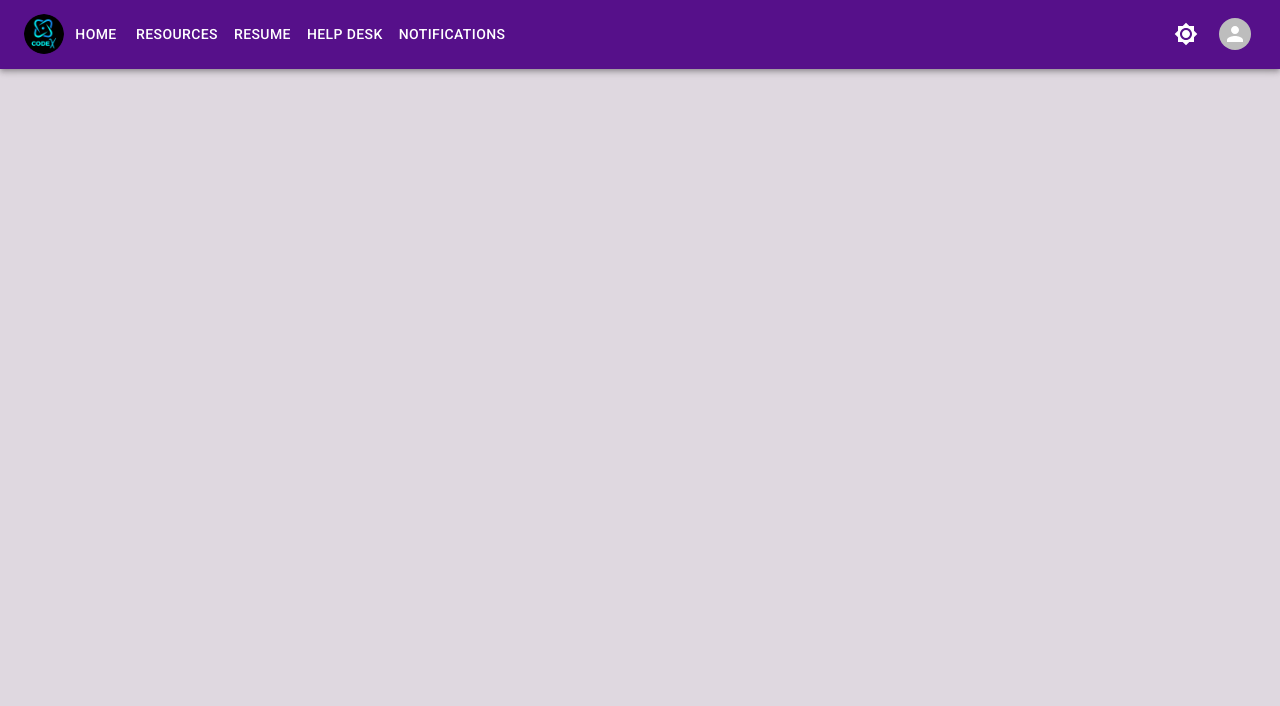
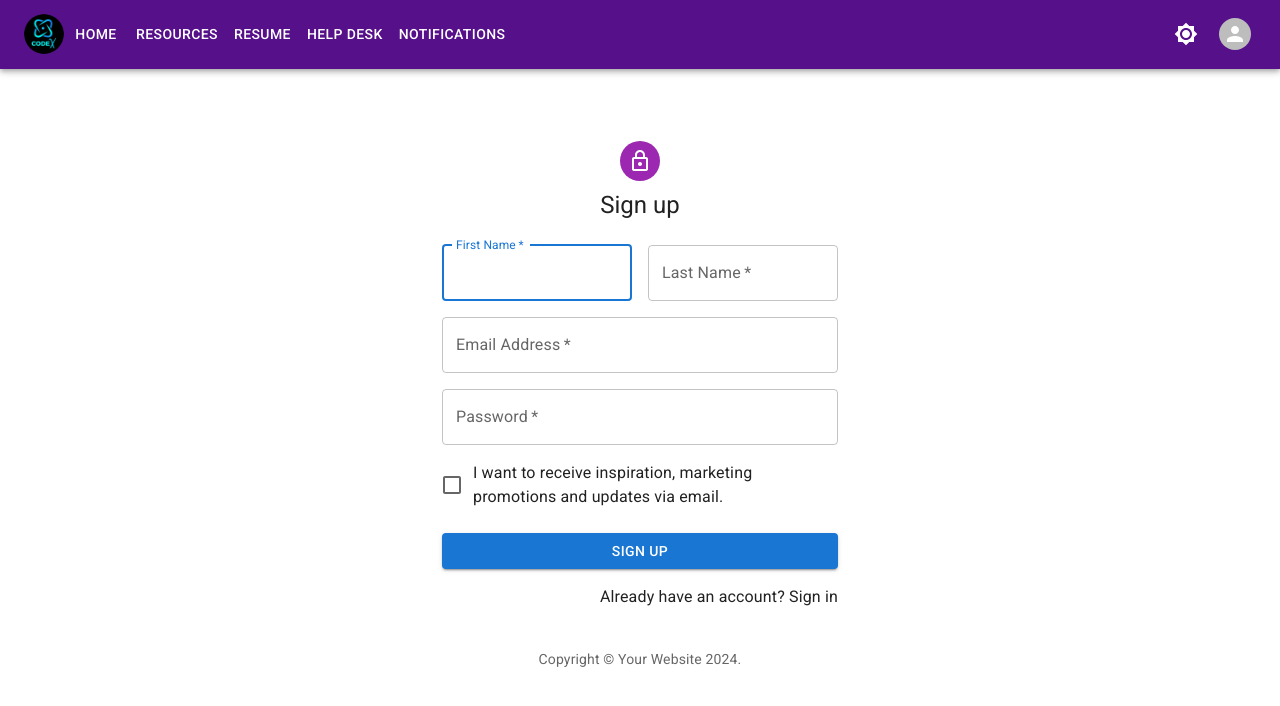
Before and after one commit to MdNihal005/CodeX, a React (Vite) app: page /SignUp in a window 1280 px wide. Shown: the top 706 px of the page. Built offline with nearby package versions, Linux system fonts and the light colour scheme; the HTML template or start-up script is replaced by a standard one.

Commit message:
add login signup forms

```diff
--- a/src/AccountMenu.jsx
+++ b/src/AccountMenu.jsx
@@ -9,14 +9,17 @@
 import Tooltip from "@mui/material/Tooltip";
 import Settings from "@mui/icons-material/Settings";
 import Logout from "@mui/icons-material/Logout";
+import { Login } from "@mui/icons-material";
 
 export default function AccountMenu() {
+  const [LoggedIn, setLoggedIn] = React.useState(0);
   const [anchorEl, setAnchorEl] = React.useState(null);
   const open = Boolean(anchorEl);
   const handleClick = (event) => {
     setAnchorEl(event.currentTarget);
   };
   const handleClose = () => {
+    console.log("clicked");
     setAnchorEl(null);
   };
   return (
@@ -77,11 +80,19 @@
           </ListItemIcon>
           Settings
         </MenuItem>
-        <MenuItem onClick={handleClose}>
+        <MenuItem
+          onClick={() => {
+            handleClose, setLoggedIn((e) => !e);
+          }}
+        >
           <ListItemIcon>
-            <Logout fontSize="small" />
+            {LoggedIn ? (
+              <Logout fontSize="small" />
+            ) : (
+              <Login fontSize="small" />
+            )}
           </ListItemIcon>
-          Logout
+          {LoggedIn ? "Logout" : "Login"}
         </MenuItem>
       </Menu>
     </React.Fragment>
--- a/src/App.jsx
+++ b/src/App.jsx
@@ -9,6 +9,8 @@
 import HelpDesk from "./components/HelpDesk";
 import NotificationsPage from "./components/NotificationsPage";
 import ResourcesPage from "./components/ResourcesPage";
+import SignIn from "./SignIn";
+import SignUp from "./SignUp";
 const darkTheme = (theme) =>
   createTheme({
     palette: {
@@ -39,6 +41,8 @@
         <Route path="/Notifications" element={<NotificationsPage />} />
         <Route path="/Resources" element={<ResourcesPage />} />
         <Route path="/Resume" element={<Resume />} />
+        <Route path="/Login" element={<SignIn />} />
+        <Route path="/SignUp" element={<SignUp />} />
       </Routes>
     </ThemeProvider>
   );
--- /dev/null
+++ b/src/SignIn.jsx
@@ -0,0 +1,120 @@
+import Avatar from "@mui/material/Avatar";
+import Button from "@mui/material/Button";
+import CssBaseline from "@mui/material/CssBaseline";
+import TextField from "@mui/material/TextField";
+import FormControlLabel from "@mui/material/FormControlLabel";
+import Checkbox from "@mui/material/Checkbox";
+import { Link } from "react-router-dom";
+import Grid from "@mui/material/Grid";
+import Box from "@mui/material/Box";
+import LockOutlinedIcon from "@mui/icons-material/LockOutlined";
+import Typography from "@mui/material/Typography";
+import Container from "@mui/material/Container";
+import { createTheme, ThemeProvider } from "@mui/material/styles";
+
+function Copyright(props) {
+  return (
+    <Typography
+      variant="body2"
+      color="text.secondary"
+      align="center"
+      {...props}
+    >
+      {"Copyright © "}
+      <Link color="inherit" href="https://mui.com/">
+        Your Website
+      </Link>
+      {new Date().getFullYear()}
+    </Typography>
+  );
+}
+
+// TODO remove, this demo shouldn't need to reset the theme.
+
+const defaultTheme = createTheme();
+
+export default function SignIn() {
+  const handleSubmit = (event) => {
+    event.preventDefault();
+    const data = new FormData(event.currentTarget);
+    console.log({
+      email: data.get("email"),
+      password: data.get("password"),
+    });
+  };
+
+  return (
+    <ThemeProvider theme={defaultTheme}>
+      <Container component="main" maxWidth="xs">
+        <CssBaseline />
+        <Box
+          sx={{
+            marginTop: 8,
+            display: "flex",
+            flexDirection: "column",
+            alignItems: "center",
+          }}
+        >
+          <Avatar sx={{ m: 1, bgcolor: "secondary.main" }}>
+            <LockOutlinedIcon />
+          </Avatar>
+          <Typography component="h1" variant="h5">
+            Sign in
+          </Typography>
+          <Box
+            component="form"
+            onSubmit={handleSubmit}
+            noValidate
+            sx={{ mt: 1 }}
+          >
+            <TextField
+              margin="normal"
+              required
+              fullWidth
+              id="email"
+              label="Email Address"
+              name="email"
+              autoComplete="email"
+              autoFocus
+            />
+            <TextField
+              margin="normal"
+              required
+              fullWidth
+              name="password"
+              label="Password"
+              type="password"
+              id="password"
+              autoComplete="current-password"
+            />
+            <FormControlLabel
+              control={<Checkbox value="remember" color="primary" />}
+              label="Remember me"
+            />
+            <Button
+              type="submit"
+              fullWidth
+              variant="contained"
+              sx={{ mt: 3, mb: 2 }}
+            >
+              Sign In
+            </Button>
+            <Grid container>
+              <Grid item xs>
+                <Link href="#" variant="body2">
+                  Forgot password?
+                </Link>
+              </Grid>
+              <Grid item>
+                <Link to="/SignUp" variant="body2">
+                  {"Don't have an account? Sign Up"}
+                </Link>
+              </Grid>
+            </Grid>
+          </Box>
+        </Box>
+        <Copyright sx={{ mt: 8, mb: 4 }} />
+      </Container>
+    </ThemeProvider>
+  );
+}
--- /dev/null
+++ b/src/SignUp.jsx
@@ -0,0 +1,142 @@
+import Avatar from "@mui/material/Avatar";
+import Button from "@mui/material/Button";
+import CssBaseline from "@mui/material/CssBaseline";
+import TextField from "@mui/material/TextField";
+import FormControlLabel from "@mui/material/FormControlLabel";
+import Checkbox from "@mui/material/Checkbox";
+import { Link } from "react-router-dom";
+import Grid from "@mui/material/Grid";
+import Box from "@mui/material/Box";
+import LockOutlinedIcon from "@mui/icons-material/LockOutlined";
+import Typography from "@mui/material/Typography";
+import Container from "@mui/material/Container";
+import { createTheme, ThemeProvider } from "@mui/material/styles";
+
+function Copyright(props) {
+  return (
+    <Typography
+      variant="body2"
+      color="text.secondary"
+      align="center"
+      {...props}
+    >
+      {"Copyright © "}
+      <Link color="inherit" href="https://mui.com/">
+        Your Website
+      </Link>{" "}
+      {new Date().getFullYear()}
+      {"."}
+    </Typography>
+  );
+}
+
+// TODO remove, this demo shouldn't need to reset the theme.
+
+const defaultTheme = createTheme();
+
+export default function SignUp() {
+  const handleSubmit = (event) => {
+    event.preventDefault();
+    const data = new FormData(event.currentTarget);
+    console.log({
+      email: data.get("email"),
+      password: data.get("password"),
+    });
+  };
+
+  return (
+    <ThemeProvider theme={defaultTheme}>
+      <Container component="main" maxWidth="xs">
+        <CssBaseline />
+        <Box
+          sx={{
+            marginTop: 8,
+            display: "flex",
+            flexDirection: "column",
+            alignItems: "center",
+          }}
+        >
+          <Avatar sx={{ m: 1, bgcolor: "secondary.main" }}>
+            <LockOutlinedIcon />
+          </Avatar>
+          <Typography component="h1" variant="h5">
+            Sign up
+          </Typography>
+          <Box
+            component="form"
+            noValidate
+            onSubmit={handleSubmit}
+            sx={{ mt: 3 }}
+          >
+            <Grid container spacing={2}>
+              <Grid item xs={12} sm={6}>
+                <TextField
+                  autoComplete="given-name"
+                  name="firstName"
+                  required
+                  fullWidth
+                  id="firstName"
+                  label="First Name"
+                  autoFocus
+                />
+              </Grid>
+              <Grid item xs={12} sm={6}>
+                <TextField
+                  required
+                  fullWidth
+                  id="lastName"
+                  label="Last Name"
+                  name="lastName"
+                  autoComplete="family-name"
+                />
+              </Grid>
+              <Grid item xs={12}>
+                <TextField
+                  required
+                  fullWidth
+                  id="email"
+                  label="Email Address"
+                  name="email"
+                  autoComplete="email"
+                />
+              </Grid>
+              <Grid item xs={12}>
+                <TextField
+                  required
+                  fullWidth
+                  name="password"
+                  label="Password"
+                  type="password"
+                  id="password"
+                  autoComplete="new-password"
+                />
+              </Grid>
+              <Grid item xs={12}>
+                <FormControlLabel
+                  control={
+                    <Checkbox value="allowExtraEmails" color="primary" />
+                  }
+                  label="I want to receive inspiration, marketing promotions and updates via email."
+                />
+              </Grid>
+            </Grid>
+            <Button
+              type="submit"
+              fullWidth
+              variant="contained"
+              sx={{ mt: 3, mb: 2 }}
+            >
+              Sign Up
+            </Button>
+            <Grid container justifyContent="flex-end">
+              <Grid item>
+                <Link to="/Login"> Already have an account? Sign in</Link>
+              </Grid>
+            </Grid>
+          </Box>
+        </Box>
+        <Copyright sx={{ mt: 5 }} />
+      </Container>
+    </ThemeProvider>
+  );
+}
```
